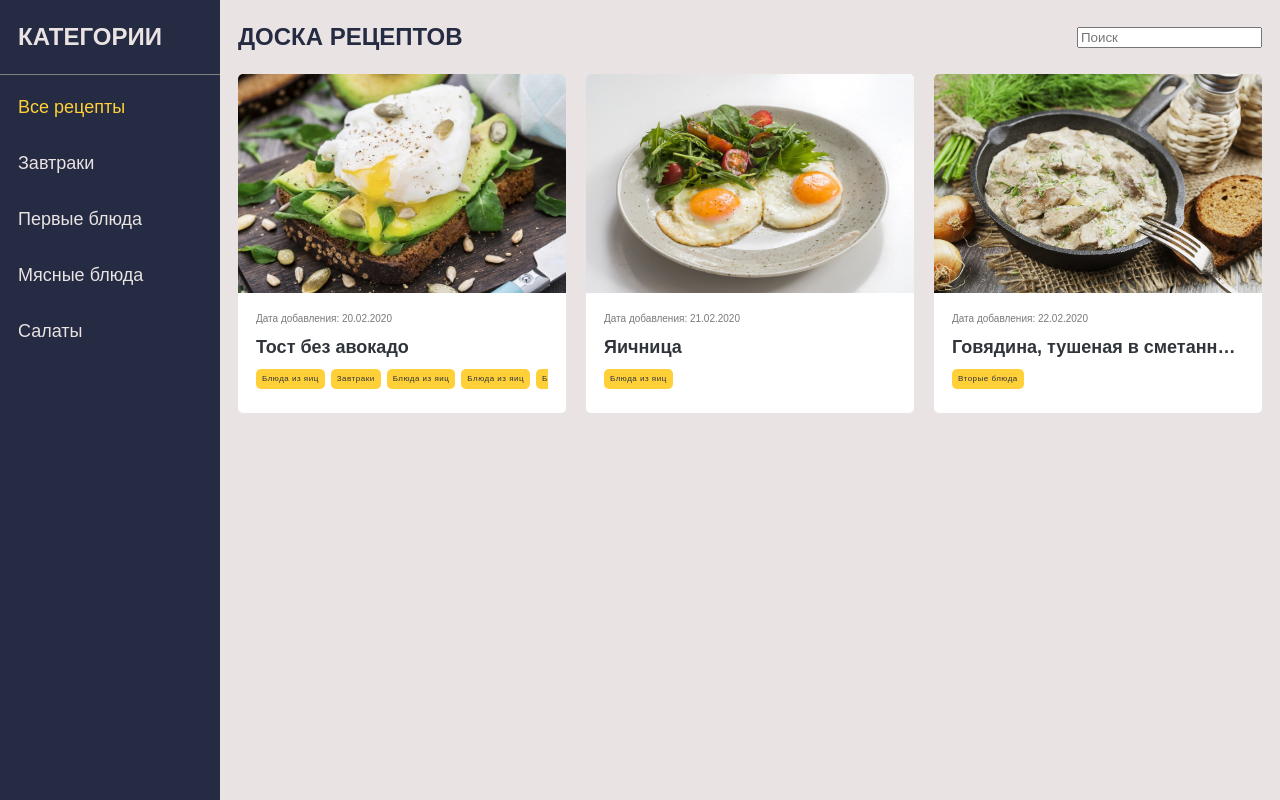
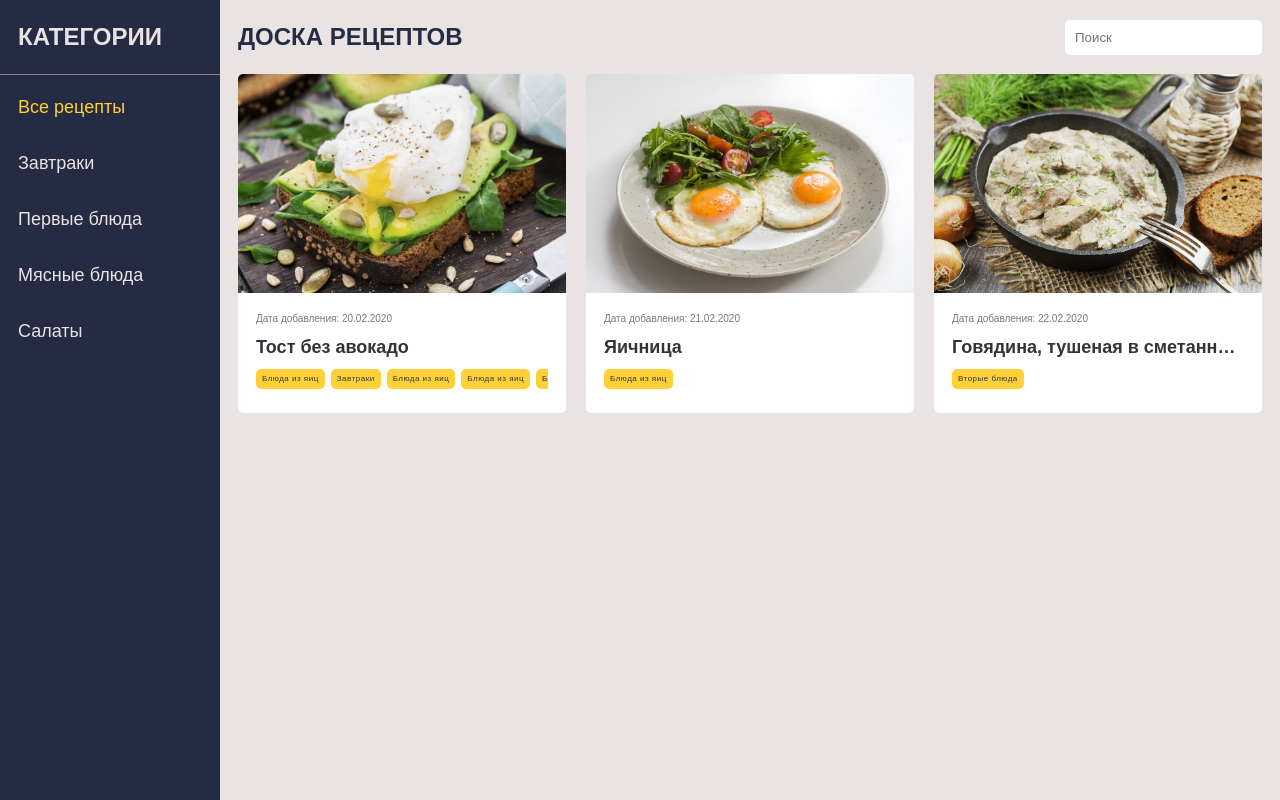
Before and after one commit to Zurida/delicata, a Nuxt app: page / in a window 1280 px wide. Built offline with nearby package versions, Linux system fonts and the light colour scheme.

Commit message:
feat/added input search

```diff
--- /dev/null
+++ b/components/common/VInput.vue
@@ -0,0 +1,24 @@
+<script setup>
+const model = defineModel()
+
+</script>
+
+<template>
+    <div class="">
+        <input v-model.trim="model" type="text" placeholder="Поиск">
+    </div>
+</template>
+
+<style scoped lang="scss">
+input {
+    outline: none;
+    border: none;
+    border-radius: 0.5rem;
+    padding: 1rem;
+    transition: box-shadow 0.2s;
+
+    &:focus {
+        box-shadow: 0 0 0 1px var(--main-3);
+    }
+}
+</style>
--- a/pages/index.vue
+++ b/pages/index.vue
@@ -27,7 +27,7 @@ const categories = [
   },
 ]
 
-const cards = [
+const c = [
   {
     name: 'Тост без авокадо',
     date: '20.02.2020',
@@ -50,6 +50,12 @@ const cards = [
 
 
 let currentId = ref(0);
+const searchVal = ref('')
+const cards = ref(c)
+
+watch(searchVal, () => {
+  cards.value = c.filter(card => card.name.toLowerCase().includes(searchVal.value.toLowerCase()))
+})
 
 function setActiveId(id) {
   currentId.value = id
@@ -72,7 +78,7 @@ function setActiveId(id) {
         <h1 class="heading">Доска рецептов</h1>
         <div class="search">
           <div class="search__field">
-            <input type="text" placeholder="Поиск">
+            <CommonVInput v-model="searchVal"></CommonVInput>
           </div>
           <div class="search__icon">
 
@@ -118,7 +124,7 @@ function setActiveId(id) {
   display: grid;
   flex: 1;
   gap: 2rem;
-  grid-template-columns: repeat(auto-fit, minmax(200px, 1fr));
+  grid-template-columns: repeat(auto-fit, minmax(200px, 0.5fr));
 }
 
 
```
